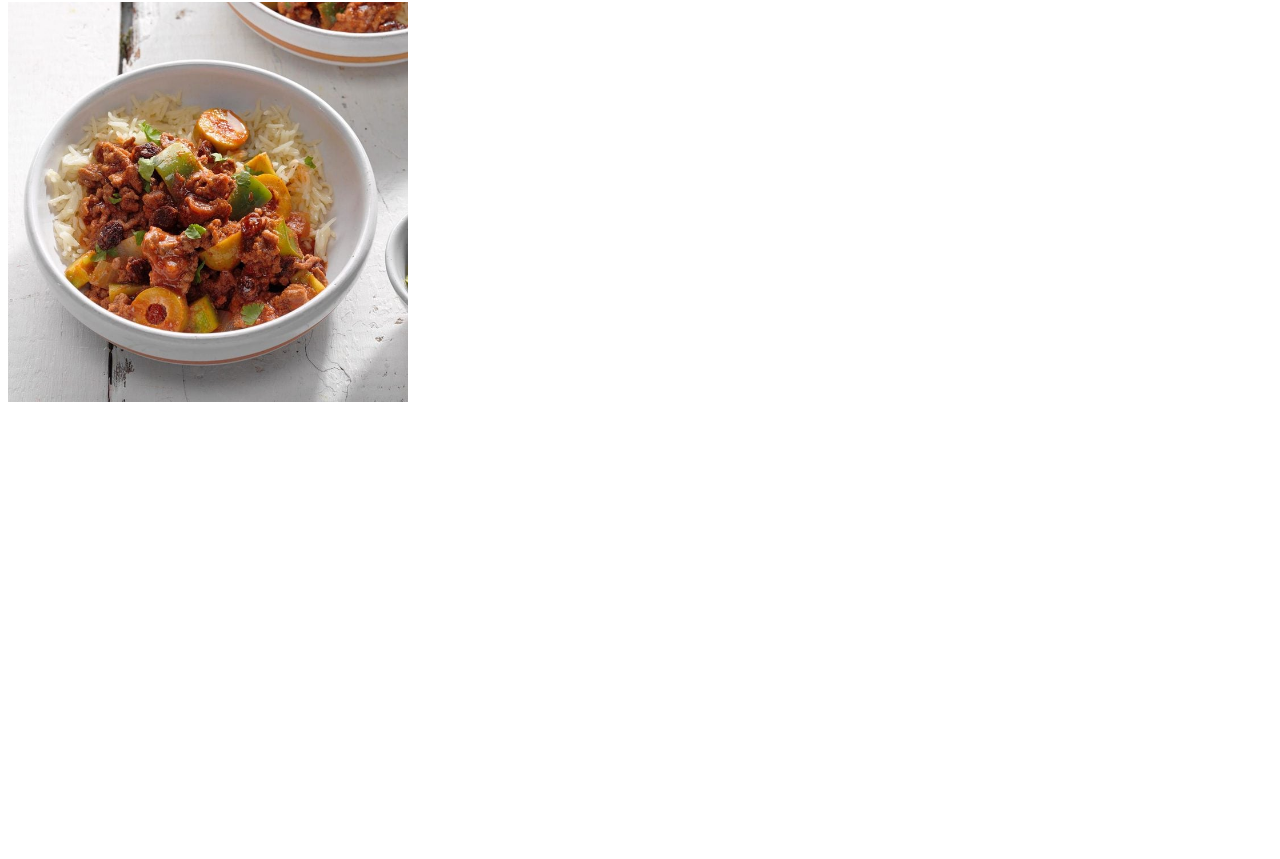
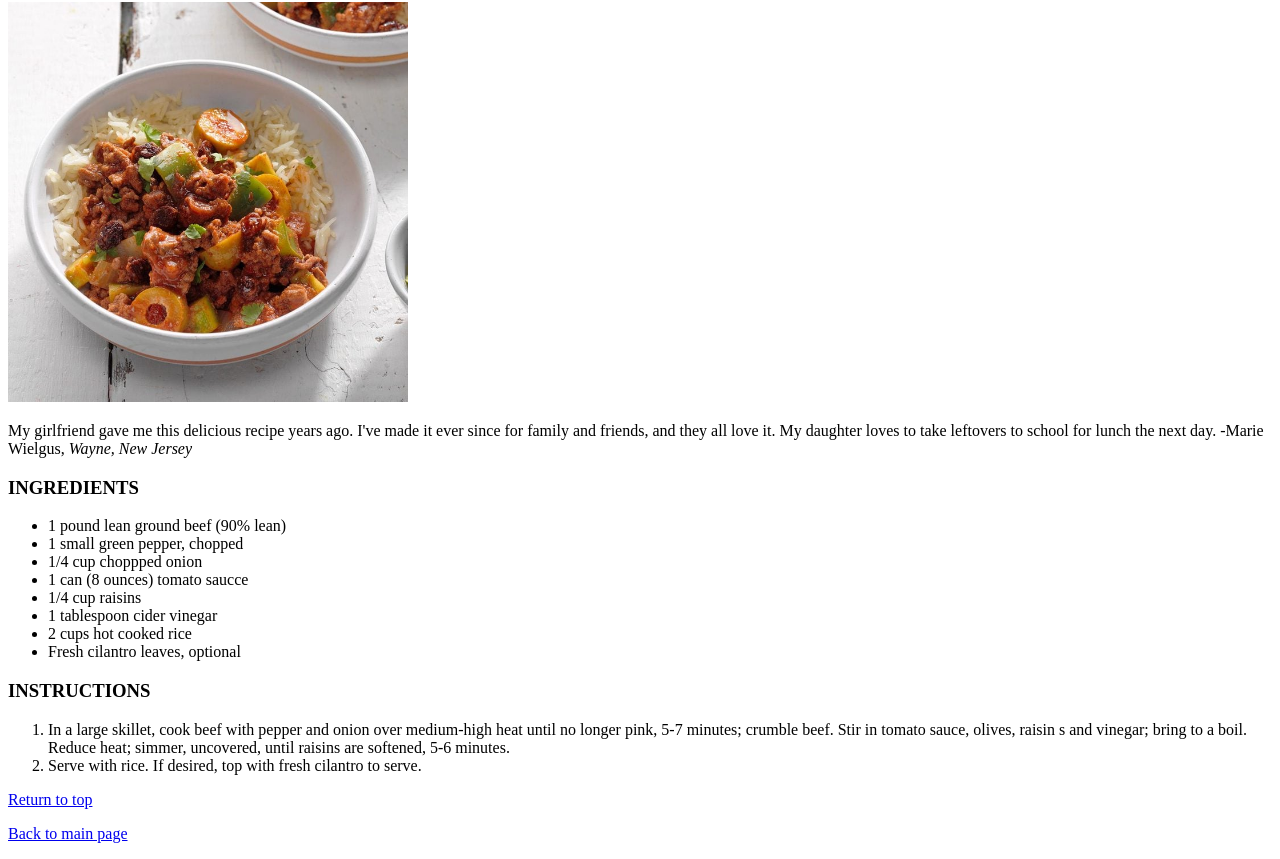
Before and after one commit to jeongtim/odin-recipes, a plain HTML site: page recipes/easy-cuban-picadillo.html in a window 1280 px wide. Shown: the part 78-937 px from the top of the page. Before the commit the page ends 800 px from the top, so only its background shows below. Drawn offline with Linux system fonts and the light colour scheme.

Commit message:
Complete Iteration 3: Recipe Page Content

```diff
--- a/recipes/easy-cuban-picadillo.html
+++ b/recipes/easy-cuban-picadillo.html
@@ -8,5 +8,25 @@
     <body>
         <h1>Easy Cuban Picadillo</h1>
         <img src="../img/Easy-Cuban-Picadillo.jpg" alt="Cuban Picadillo" width="400px"/>
+        <p>My girlfriend gave me this delicious recipe years ago. I've made it ever since for family and friends, and they all love it. My daughter loves to take leftovers to school for lunch the next day. -Marie Wielgus, <em>Wayne, New Jersey</em></p>
+        <h3>INGREDIENTS</h3>
+        <ul>
+            <li>1 pound lean ground beef (90% lean)</li>
+            <li>1 small green pepper, chopped</li>
+            <li>1/4 cup choppped onion</li>
+            <li>1 can (8 ounces) tomato saucce</li>
+            <li>1/4 cup raisins</li>
+            <li>1 tablespoon cider vinegar</li>
+            <li>2 cups hot cooked rice</li>
+            <li>Fresh cilantro leaves, optional</li>
+        </ul>
+
+        <h3>INSTRUCTIONS</h3>
+        <ol>
+            <li>In a large skillet, cook beef with pepper and onion over medium-high heat until no longer pink, 5-7 minutes; crumble beef. Stir in tomato sauce, olives, raisin s and vinegar; bring to a boil. Reduce heat; simmer, uncovered, until raisins are softened, 5-6 minutes.</li>
+            <li>Serve with rice. If desired, top with fresh cilantro to serve.</li>
+        </ol>
+        <p><a href="easy-cuban-picadillo.html">Return to top</a></p>
+        <p><a href="../index.html">Back to main page</a></p>
     </body>
 </html>
```
